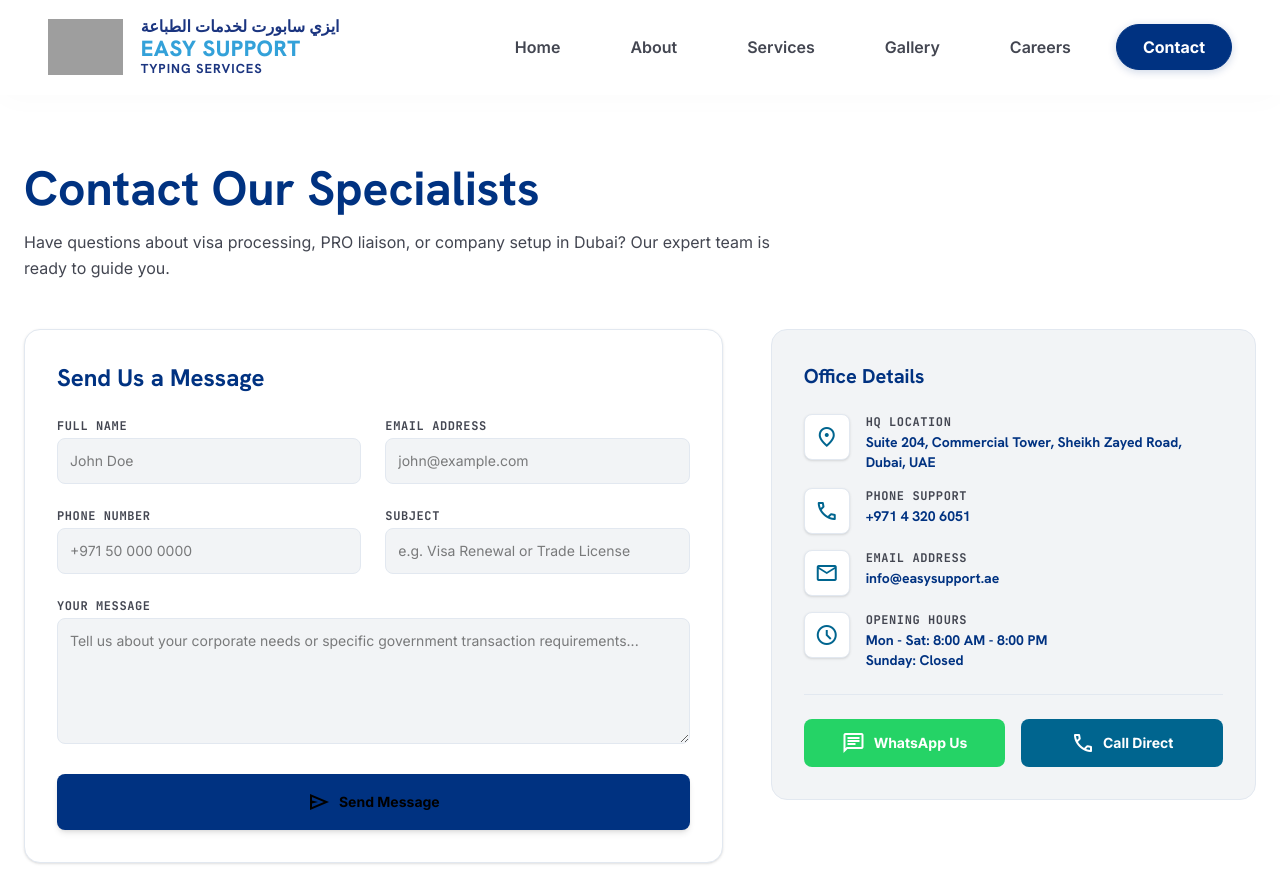
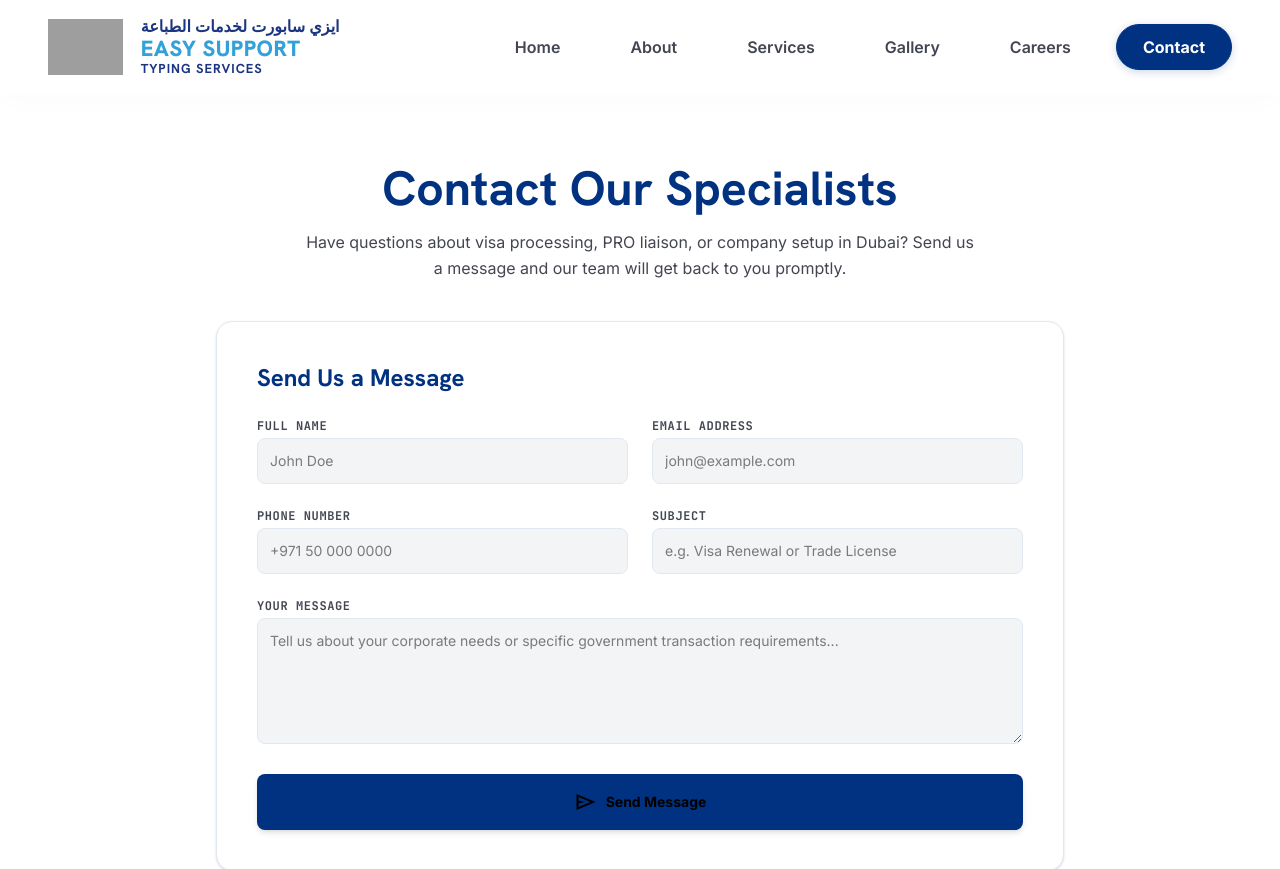
Before and after one commit to easystyping-alt/easy-, a Next.js app: page /contact in a window 1280 px wide. Shown: the top 869 px of the page. Built offline with nearby package versions, Linux system fonts and the light colour scheme; grey boxes are pictures that could not be loaded.

Commit message:
Remove Office Details card from contact page

```diff
--- a/src/app/contact/page.tsx
+++ b/src/app/contact/page.tsx
@@ -67,18 +67,17 @@ function ContactForm() {
   };
 
   return (
-    <div className="max-w-container-max mx-auto px-6 py-12 md:py-20">
+    <div className="max-w-4xl mx-auto px-6 py-12 md:py-20">
       {/* Page Title */}
-      <section className="mb-12 text-center lg:text-left space-y-4">
+      <section className="mb-10 text-center space-y-4">
         <h1 className="font-headline font-bold text-3xl md:text-5xl text-primary">Contact Our Specialists</h1>
-        <p className="font-sans text-body-lg text-on-surface-variant max-w-3xl leading-relaxed">
-          Have questions about visa processing, PRO liaison, or company setup in Dubai? Our expert team is ready to guide you.
+        <p className="font-sans text-body-lg text-on-surface-variant max-w-2xl mx-auto leading-relaxed">
+          Have questions about visa processing, PRO liaison, or company setup in Dubai? Send us a message and our team will get back to you promptly.
         </p>
       </section>
 
-      <div className="grid grid-cols-1 lg:grid-cols-12 gap-8 md:gap-12 items-start">
       {/* Contact Form */}
-        <div className="lg:col-span-7 bg-surface-container-lowest border border-border-light rounded-2xl p-6 md:p-8 shadow-sm">
+      <div className="bg-surface-container-lowest border border-border-light rounded-2xl p-6 md:p-10 shadow-sm">
         <h2 className="font-headline text-2xl font-bold text-primary mb-6">Send Us a Message</h2>
         <form onSubmit={handleSubmit} className="space-y-6">
           <div className="grid grid-cols-1 sm:grid-cols-2 gap-6">
@@ -167,84 +166,6 @@ function ContactForm() {
           </button>
         </form>
       </div>
-
-        {/* Office details and Quick contact details */}
-        <div className="lg:col-span-5 space-y-8">
-          {/* Contact Details Card */}
-          <div className="bg-surface-container-low border border-border-light rounded-2xl p-6 md:p-8 space-y-6">
-            <h3 className="font-headline text-xl font-bold text-primary">Office Details</h3>
-            <div className="space-y-4">
-              <div className="flex items-start gap-4">
-                <span className="material-symbols-outlined text-secondary bg-white p-2.5 rounded-lg border border-border-light shadow-sm">
-                  location_on
-                </span>
-                <div>
-                  <p className="text-xs font-mono font-bold text-on-surface-variant uppercase tracking-wider">
-                    HQ Location
-                  </p>
-                  <p className="font-bold text-primary font-headline text-sm mt-0.5">
-                    Suite 204, Commercial Tower, Sheikh Zayed Road, Dubai, UAE
-                  </p>
-                </div>
-              </div>
-              <div className="flex items-start gap-4">
-                <span className="material-symbols-outlined text-secondary bg-white p-2.5 rounded-lg border border-border-light shadow-sm">
-                  call
-                </span>
-                <div>
-                  <p className="text-xs font-mono font-bold text-on-surface-variant uppercase tracking-wider">
-                    Phone Support
-                  </p>
-                  <p className="font-bold text-primary font-headline text-sm mt-0.5">+971 4 320 6051</p>
-                </div>
-              </div>
-              <div className="flex items-start gap-4">
-                <span className="material-symbols-outlined text-secondary bg-white p-2.5 rounded-lg border border-border-light shadow-sm">
-                  mail
-                </span>
-                <div>
-                  <p className="text-xs font-mono font-bold text-on-surface-variant uppercase tracking-wider">
-                    Email Address
-                  </p>
-                  <p className="font-bold text-primary font-headline text-sm mt-0.5">info@easysupport.ae</p>
-                </div>
-              </div>
-              <div className="flex items-start gap-4">
-                <span className="material-symbols-outlined text-secondary bg-white p-2.5 rounded-lg border border-border-light shadow-sm">
-                  schedule
-                </span>
-                <div>
-                  <p className="text-xs font-mono font-bold text-on-surface-variant uppercase tracking-wider">
-                    Opening Hours
-                  </p>
-                  <p className="font-bold text-primary font-headline text-sm mt-0.5">
-                    Mon - Sat: 8:00 AM - 8:00 PM<br />
-                    Sunday: Closed
-                  </p>
-                </div>
-              </div>
-            </div>
-
-            {/* Quick Action Channels */}
-            <div className="pt-6 border-t border-border-light flex flex-col sm:flex-row gap-4">
-              <a
-                href="https://wa.me/971500000000"
-                target="_blank"
-                rel="noopener noreferrer"
-                className="flex-1 bg-[#25D366] text-white py-3 rounded-lg font-bold text-sm text-center flex items-center justify-center gap-2 hover:bg-[#128C7E] transition-colors"
-              >
-                <span className="material-symbols-outlined text-lg">chat</span> WhatsApp Us
-              </a>
-              <a
-                href="tel:+97143206051"
-                className="flex-1 bg-secondary text-white py-3 rounded-lg font-bold text-sm text-center flex items-center justify-center gap-2 hover:bg-secondary-container transition-colors"
-              >
-                <span className="material-symbols-outlined text-lg">call</span> Call Direct
-              </a>
-            </div>
-          </div>
-        </div>
-      </div>
     </div>
   );
 }
```
Lines whose indentation alone changed are shown as unchanged.
